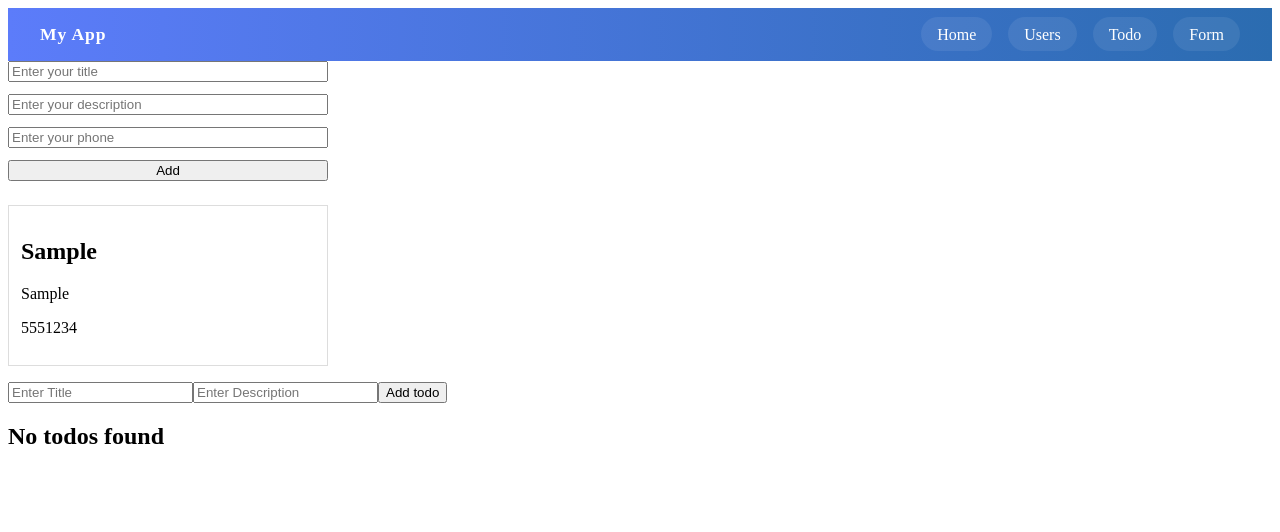
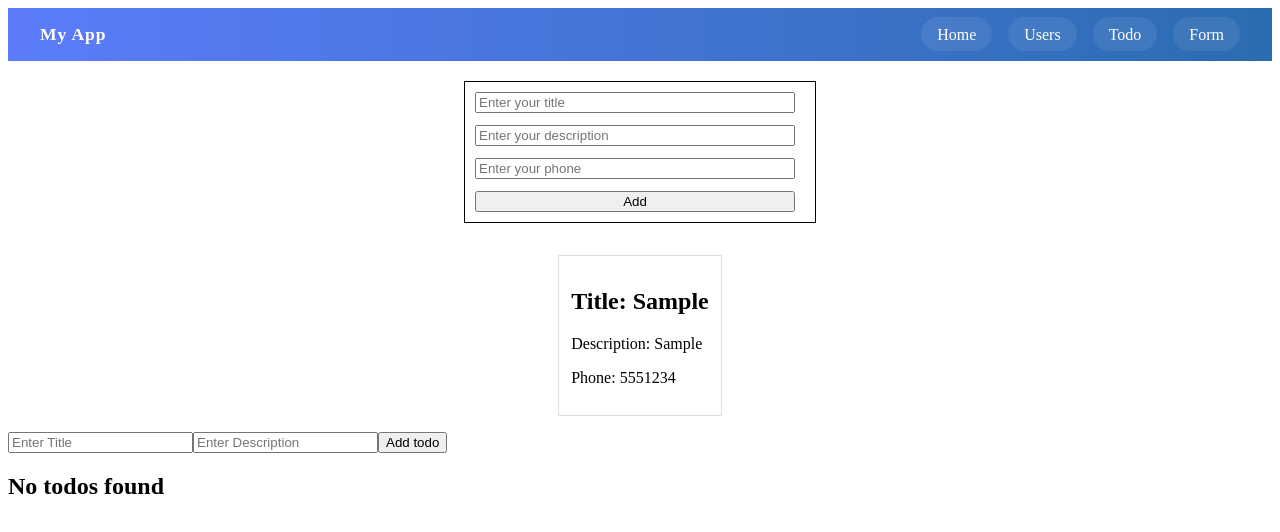
Before and after one commit to khalilsediq/reactConditionalRendering, a React (Vite) app: page /todo in a window 1280 px wide. Both pictures are taken after typing "Sample", "Sample", "5551234" into the empty fields and a click on the button "Add". Shown: the top 532 px of the page. Built offline with nearby package versions, Linux system fonts and the light colour scheme.

Commit message:
Enhance Form component layout and styling; improve input handling and submission display

```diff
--- a/src/Pages/Form.jsx
+++ b/src/Pages/Form.jsx
@@ -1,59 +1,92 @@
-import React, { useState } from 'react'
+import React, { useState } from "react";
 
 const Form = () => {
-  const [formData, setFormData] = useState({ Title: '', Desc: '', Phone: '' })
-  const [submissions, setSubmissions] = useState([])
+  const [formData, setFormData] = useState({ Title: "", Desc: "", Phone: "" });
+  const [submissions, setSubmissions] = useState([]);
 
   const handleChange = (e) => {
-    setFormData({ ...formData, [e.target.name]: e.target.value })
-  }
+    setFormData({ ...formData, [e.target.name]: e.target.value });
+  };
 
   const onAdd = () => {
-    if (!formData.Title && !formData.Desc && !formData.Phone) return
-    setSubmissions((prev) => [...prev, formData])
-    setFormData({ Title: '', Desc: '', Phone: '' })
-  }
+    if (!formData.Title && !formData.Desc && !formData.Phone) return;
+    setSubmissions((prev) => [...prev, formData]);
+    setFormData({ Title: "", Desc: "", Phone: "" });
+  };
 
   return (
-    <div style={{ display: 'flex', flexDirection: 'column', gap: '0.75rem', maxWidth: '320px' }}>
+    <>
+      <div
+        style={{
+          border: "1px solid black",
+          width: "350px",
+
+          margin: "20px auto",
+        }}
+      >
+        <div
+          style={{
+            display: "flex",
+            flexDirection: "column",
+            padding: "10px",
+            gap: "0.75rem",
+            maxWidth: "320px",
+          }}
+        >
           <input
-        type='text'
-        name='Title'
-        placeholder='Enter your title'
-        value={formData.Title ?? ''}
+            type="text"
+            name="Title"
+            placeholder="Enter your title"
+            value={formData.Title ?? ""}
             onChange={handleChange}
           />
           <input
-        type='text'
-        name='Desc'
-        placeholder='Enter your description'
-        value={formData.Desc ?? ''}
+            type="text"
+            name="Desc"
+            placeholder="Enter your description"
+            value={formData.Desc ?? ""}
             onChange={handleChange}
           />
           <input
-        type='tel'
-        name='Phone'
-        placeholder='Enter your phone'
-        value={formData.Phone ?? ''}
+            type="tel"
+            name="Phone"
+            placeholder="Enter your phone"
+            value={formData.Phone ?? ""}
             onChange={handleChange}
           />
-      <button type='button' onClick={onAdd}>
+          <button type="button" onClick={onAdd}>
             Add
           </button>
+        </div>
+      </div>
 
       {submissions.length > 0 && (
-        <div>
+        <div
+          style={{
+            display: "flex",
+            flexWrap: "wrap",
+            gap: '20px',
+            justifyContent: "space-evenly"
+          }}
+        >
           {submissions.map((item, index) => (
-            <div key={index} style={{ border: '1px solid #ddd', padding: '0.75rem', marginTop: '0.75rem' }}>
-              <h2>{item.Title}</h2>
-              <p>{item.Desc}</p>
-              <p>{item.Phone}</p>
+            <div
+              key={index}
+              style={{
+                border: "1px solid #ddd",
+                padding: "0.75rem",
+                marginTop: "0.75rem",
+              }}
+            >
+              <h2>Title: {item.Title}</h2>
+              <p>Description: {item.Desc}</p>
+              <p>Phone: {item.Phone}</p>
             </div>
           ))}
         </div>
       )}
-    </div>
-  )
-}
+    </>
+  );
+};
 
-export default Form
+export default Form;
```
Lines whose indentation alone changed are shown as unchanged.
